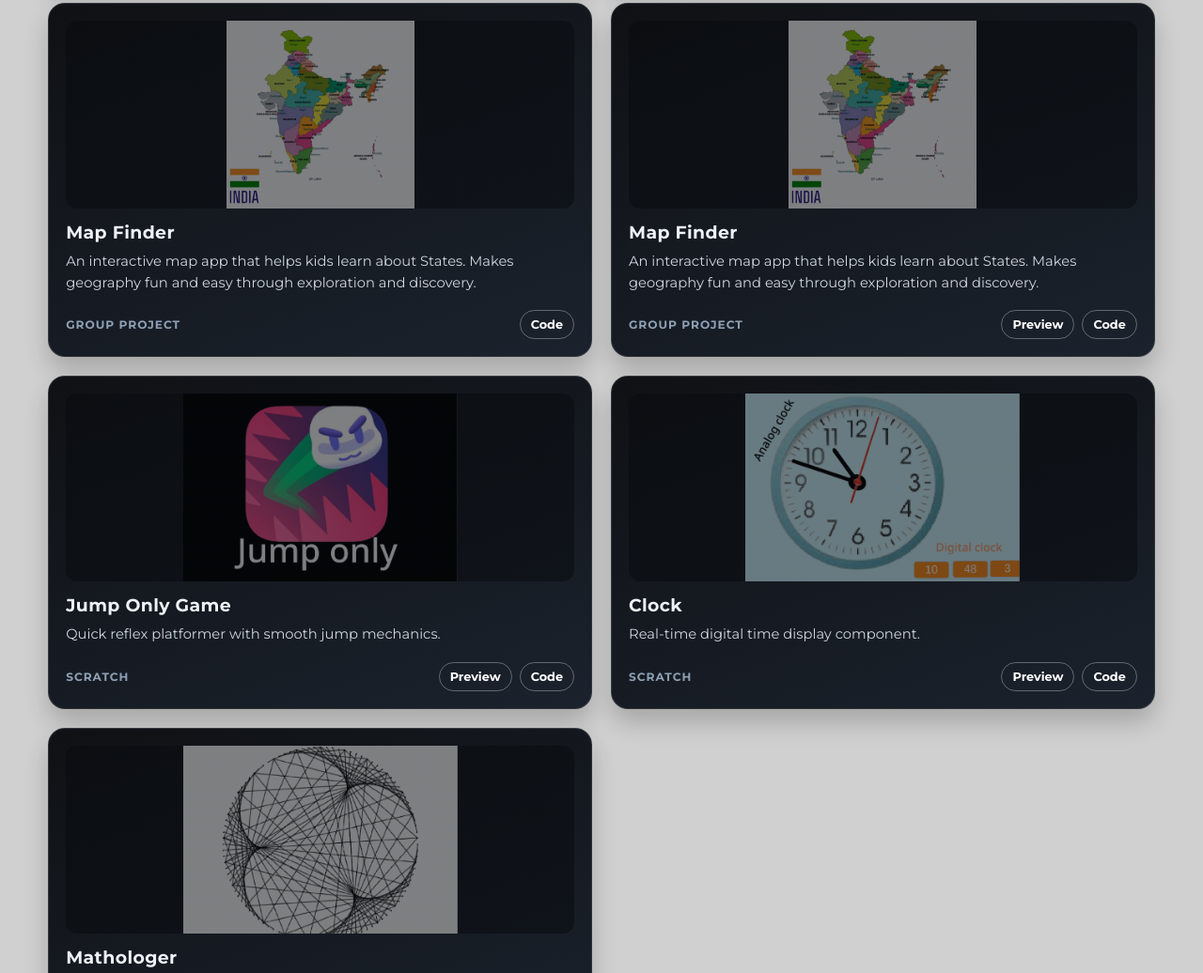
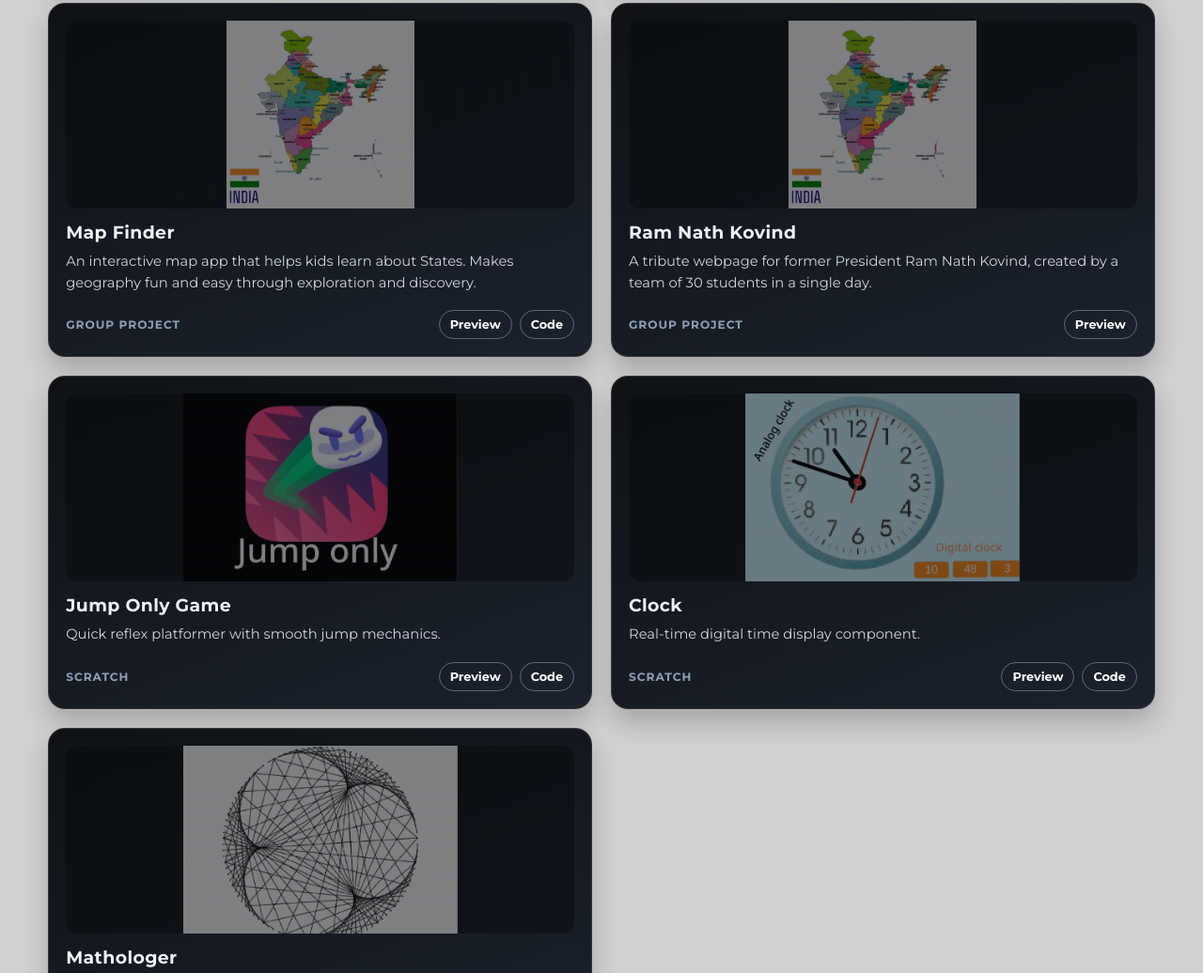
Before and after one commit to kowsik-00/portfolio, a plain HTML site: page index.html in a window 1280 px wide. Shown: the part 3686-4722 px from the top of the page at 94% size. Drawn offline with Linux system fonts and the light colour scheme.

Commit message:
url change

```diff
--- a/index.html
+++ b/index.html
@@ -1359,7 +1359,7 @@ Every day I try to learn something new and grow as a developer.</p>
       <div class="project-footer">
         <span class="project-stack">Group Project</span>
         <div class="project-actions">
-          <!-- <a href="#" class="project-link" target="_blank" rel="noopener noreferrer">Preview</a> -->
+          <a href="http://sri-zstk427:8080/MapFinder/login.html" class="project-link" target="_blank" rel="noopener noreferrer">Preview</a>
           <a href="https://github.com/7-SRIRAM-S/MapFinder-ServerSide" class="project-link" target="_blank" rel="noopener noreferrer">Code</a>
         </div>
       </div>
@@ -1369,14 +1369,14 @@ Every day I try to learn something new and grow as a developer.</p>
     <article class="project-card one group" target="_blank" rel="noopener noreferrer">
       <div class="project-cover"></div>
       <div class="project-meta">
-        <h3>Map Finder</h3>
-        <p>An interactive map app that helps kids learn about States. Makes geography fun and easy through exploration and discovery.</p>
+        <h3>Ram Nath Kovind</h3>
+        <p>A tribute webpage for former President Ram Nath Kovind, created by a team of 30 students in a single day.</p>
       </div>
       <div class="project-footer">
         <span class="project-stack">Group Project</span>
         <div class="project-actions">
-          <a href="#" class="project-link" target="_blank" rel="noopener noreferrer">Preview</a>
-          <a href="https://github.com/7-SRIRAM-S/MapFinder-ServerSide" class="project-link" target="_blank" rel="noopener noreferrer">Code</a>
+          <a href="https://hari786-master.github.io/Ram-Nath-Kovindh/" class="project-link" target="_blank" rel="noopener noreferrer">Preview</a>
+          <!-- <a href="https://hari786-master.github.io/Ram-Nath-Kovindh/" class="project-link" target="_blank" rel="noopener noreferrer">Code</a> -->
         </div>
       </div>
     </article>
```
